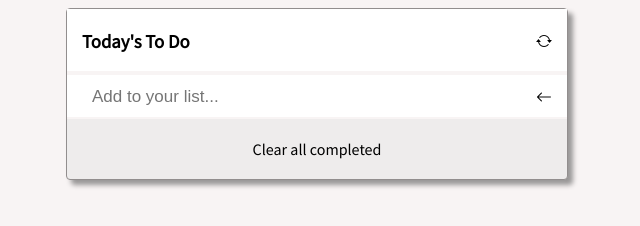
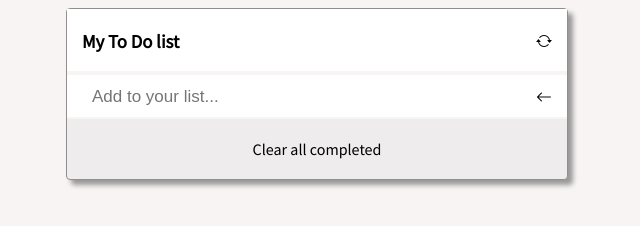
Before and after one commit to TemesgenA/my-list, a website built with webpack: page src/index.html in a window 1280 px wide. Shown: the full height of the page, 323-963 px from the left. Built offline with nearby package versions, Linux system fonts and the light colour scheme.

Commit message:
add screenshot

```diff
--- a/src/index.html
+++ b/src/index.html
@@ -12,7 +12,7 @@
       <header>
         <div class="task-list">
           <div class="task-list-item">
-            <h3 class="title-list">Today's To Do</h3>
+            <h3 class="title-list">My To Do list</h3>
             <i class="bi bi-arrow-repeat"></i>
           </div>
         </div>
```
Also changed, not shown: README.md, img/screenshot.png (added).
